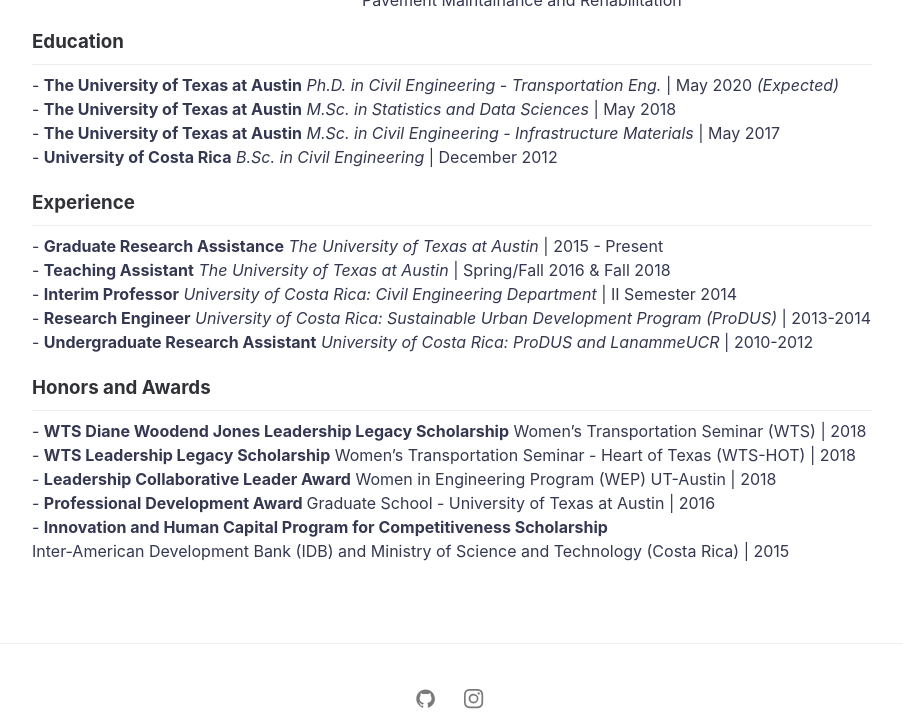
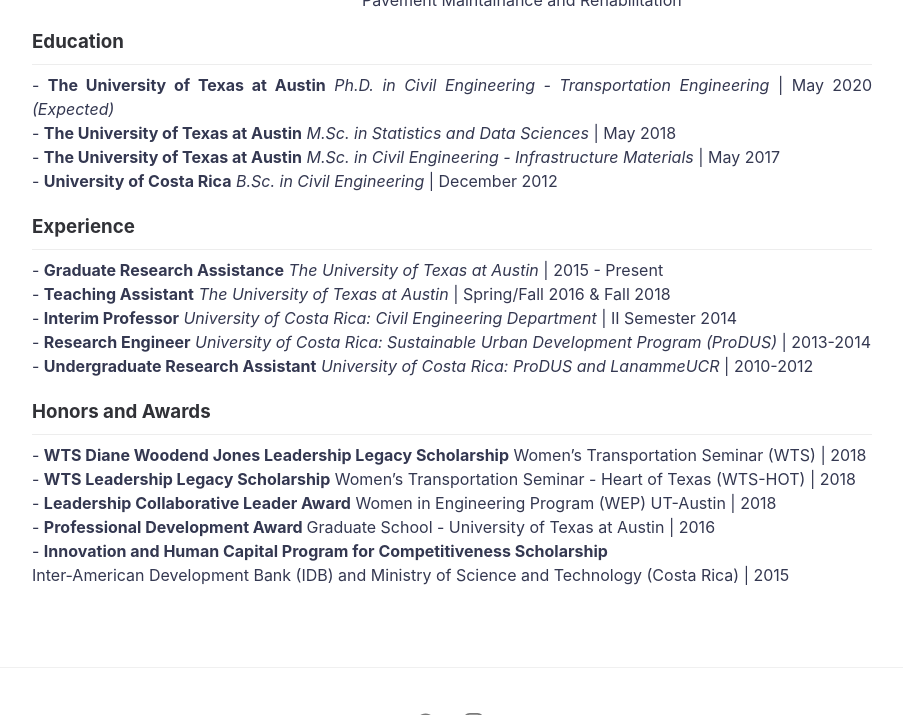
Before and after one commit to nzunigag/nzunigag.github.io, a Jekyll site: the page built from about.md, in a window 1280 px wide and 900 px high, scrolled down 524 px, cut to the strip 185-900 px from the top of the window. Shown: the whole strip, without its empty margins (188-1091 px from the left). Built offline with Jekyll 4.4.1, drawn with Linux system fonts in a browser that asks for light colours; some of the changed text lies outside the part shown.

Commit message:
Update about.md

```diff
--- a/about.md
+++ b/about.md
@@ -26,7 +26,7 @@ ___
 ### Education
 ___
 <p align="justify">
-- <b>The University of Texas at Austin</b> <i>Ph.D. in Civil Engineering - Transportation Eng.</i> | May 2020 <i>(Expected)</i>
+- <b>The University of Texas at Austin</b> <i>Ph.D. in Civil Engineering - Transportation Engineering </i> | May 2020 <i>(Expected)</i>
 <br>
 - <b>The University of Texas at Austin</b> <i>M.Sc. in Statistics and Data Sciences</i> | May 2018
 <br>
```
